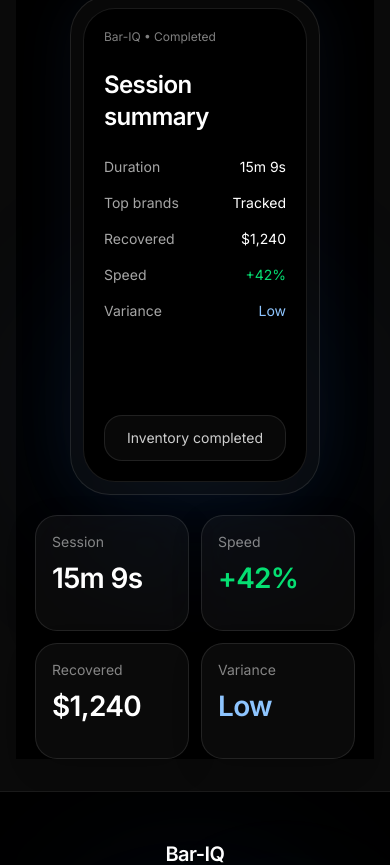
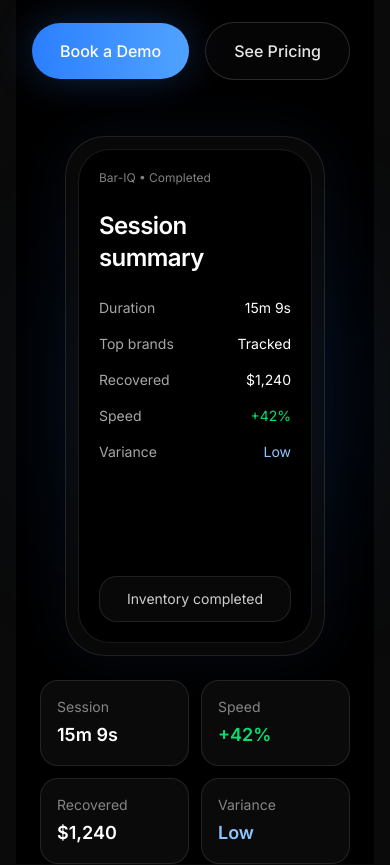
Before and after one commit to colewortman/UNO-Capstone, a Next.js app in the folder web/: page /UNO-Capstone/ in a window 390 px wide. Shown: the part 6067-6932 px from the top of the page. Built offline with nearby package versions, Linux system fonts and the light colour scheme.

Commit message:
Refactor FinalCTASection layout and styles

```diff
--- a/web/app/components/FinalCTASection.tsx
+++ b/web/app/components/FinalCTASection.tsx
@@ -1,20 +1,13 @@
-/**
- * @file FinalCTASection.tsx
- * @description Responsive final CTA section with a sleek, minimal layout,
- * subtle glass metric cards, and a centered phone composition.
- */
-
-"use client";
-
 export default function FinalCTASection() {
   return (
     <section className="bg-black text-white">
       <div className="mx-auto max-w-[1200px] px-4 sm:px-6 md:px-8 lg:px-12 xl:px-16">
         <div className="relative">
-          <div className="grid items-center gap-10 lg:grid-cols-[1fr_1fr] lg:gap-12">
+          <div className="grid items-center gap-14 lg:grid-cols-[1fr_1fr] lg:gap-16">
+
             {/* LEFT SIDE */}
             <div className="max-w-xl">
-              <h2 className="text-3xl font-semibold leading-tight tracking-tight text-white sm:text-4xl md:text-5xl">
+              <h2 className="text-4xl font-semibold leading-tight tracking-tight text-white md:text-5xl">
                 Inventory complete.
                 <br />
                 Revenue recovered.
@@ -25,17 +18,17 @@ export default function FinalCTASection() {
                 revenue between sessions.
               </p>
 
-              <div className="mt-8 flex flex-wrap items-center gap-4 sm:mt-10">
+              <div className="mt-10 flex flex-wrap items-center gap-4">
                 <a
                   href="#"
-                  className="inline-flex items-center rounded-full bg-linear-to-r from-blue-500 to-blue-400 px-5 py-3 text-sm font-medium text-white shadow-[0_0_40px_rgba(59,130,246,0.28)] transition hover:scale-[1.01] sm:px-7 sm:py-4 sm:text-base"
+                  className="inline-flex items-center rounded-full bg-linear-to-r from-blue-500 to-blue-400 px-7 py-4 text-base font-medium text-white shadow-[0_0_40px_rgba(59,130,246,0.28)] transition hover:scale-[1.01]"
                 >
                   Book a Demo
                 </a>
 
                 <a
                   href="#pricing"
-                  className="inline-flex items-center rounded-full border border-white/15 bg-white/[0.02] px-5 py-3 text-sm font-medium text-white/90 backdrop-blur-sm transition hover:border-white/30 hover:bg-white/[0.05] sm:px-7 sm:py-4 sm:text-base"
+                  className="inline-flex items-center rounded-full border border-white/15 bg-white/[0.02] px-7 py-4 text-base font-medium text-white/90 backdrop-blur-sm transition hover:border-white/30 hover:bg-white/[0.05]"
                 >
                   See Pricing
                 </a>
@@ -44,22 +37,24 @@ export default function FinalCTASection() {
 
             {/* RIGHT SIDE */}
             <div className="relative flex justify-center">
-              <div className="relative w-full max-w-[620px]">
-                {/* Desktop / Tablet */}
-                <div className="relative hidden min-h-[540px] md:block">
-                  {/* Glow */}
+              {/* added safe padding wrapper so cards NEVER touch edges */}
+              <div className="relative w-full max-w-[620px] px-2 sm:px-4">
+
+                {/* Desktop / tablet composition */}
+                <div className="relative hidden min-h-[620px] md:block">
+
                   <div className="absolute left-1/2 top-1/2 h-[360px] w-[360px] -translate-x-1/2 -translate-y-1/2 rounded-full bg-blue-500/10 blur-[100px]" />
 
                   {/* Left stat cards */}
                   <div className="absolute left-6 top-1/2 z-10 flex -translate-y-1/2 flex-col gap-4 lg:left-2">
-                    <div className="w-[140px] rounded-[24px] border border-white/10 bg-white/[0.035] px-5 py-4 shadow-[0_10px_30px_rgba(0,0,0,0.22)] backdrop-blur-xl">
+                    <div className="w-[140px] rounded-[24px] border border-white/10 bg-white/[0.04] px-5 py-4 backdrop-blur-xl shadow-[0_10px_30px_rgba(0,0,0,0.25)]">
                       <p className="text-sm text-white/50">Session</p>
                       <p className="mt-1 text-2xl font-semibold tracking-tight text-white">
                         15m 9s
                       </p>
                     </div>
 
-                    <div className="w-[140px] rounded-[24px] border border-white/10 bg-white/[0.03] px-5 py-4 opacity-85 shadow-[0_10px_30px_rgba(0,0,0,0.18)] backdrop-blur-xl">
+                    <div className="w-[140px] rounded-[24px] border border-white/10 bg-white/[0.04] px-5 py-4 backdrop-blur-xl shadow-[0_10px_30px_rgba(0,0,0,0.25)]">
                       <p className="text-sm text-white/50">Recovered</p>
                       <p className="mt-1 text-2xl font-semibold tracking-tight text-white">
                         $1,240
@@ -69,14 +64,14 @@ export default function FinalCTASection() {
 
                   {/* Right stat cards */}
                   <div className="absolute right-6 top-1/2 z-10 flex -translate-y-1/2 flex-col gap-4 lg:right-2">
-                    <div className="w-[140px] rounded-[24px] border border-white/10 bg-white/[0.035] px-5 py-4 shadow-[0_10px_30px_rgba(0,0,0,0.22)] backdrop-blur-xl">
+                    <div className="w-[140px] rounded-[24px] border border-white/10 bg-white/[0.04] px-5 py-4 text-right backdrop-blur-xl shadow-[0_10px_30px_rgba(0,0,0,0.25)]">
                       <p className="text-sm text-white/50">Speed</p>
                       <p className="mt-1 text-2xl font-semibold tracking-tight text-green-400">
                         +42%
                       </p>
                     </div>
 
-                    <div className="w-[140px] rounded-[24px] border border-white/10 bg-white/[0.03] px-5 py-4 opacity-85 shadow-[0_10px_30px_rgba(0,0,0,0.18)] backdrop-blur-xl">
+                    <div className="w-[140px] rounded-[24px] border border-white/10 bg-white/[0.04] px-5 py-4 text-right backdrop-blur-xl shadow-[0_10px_30px_rgba(0,0,0,0.25)]">
                       <p className="text-sm text-white/50">Variance</p>
                       <p className="mt-1 text-2xl font-semibold tracking-tight text-blue-300">
                         Low
@@ -85,7 +80,7 @@ export default function FinalCTASection() {
                   </div>
 
                   {/* Phone */}
-                  <div className="absolute left-1/2 top-1/2 h-[470px] w-[235px] -translate-x-1/2 -translate-y-1/2 rounded-[2.7rem] border border-white/10 bg-white/[0.03] p-3 shadow-[0_0_80px_rgba(59,130,246,0.08)]">
+                  <div className="absolute left-1/2 top-1/2 h-[540px] w-[270px] -translate-x-1/2 -translate-y-1/2 rounded-[2.7rem] border border-white/10 bg-white/[0.03] p-3 shadow-[0_0_80px_rgba(59,130,246,0.08)]">
                     <div className="flex h-full w-full flex-col rounded-[2.15rem] border border-white/10 bg-black p-6">
                       <div className="text-xs text-white/50">Bar-IQ • Completed</div>
 
@@ -131,12 +126,12 @@ export default function FinalCTASection() {
                   </div>
                 </div>
 
-                {/* Mobile layout */}
+                {/* Mobile stays untouched */}
                 <div className="md:hidden">
-                  <div className="relative mx-auto flex w-full max-w-[320px] flex-col items-center">
-                    <div className="absolute left-1/2 top-[38%] h-[260px] w-[260px] -translate-x-1/2 rounded-full bg-blue-500/10 blur-[85px]" />
+                  <div className="relative mx-auto h-[520px] w-[260px]">
+                    <div className="absolute inset-0 m-auto h-[300px] w-[300px] rounded-full bg-blue-500/10 blur-[90px]" />
 
-                    <div className="relative h-[500px] w-[250px] rounded-[2.5rem] border border-white/10 bg-white/[0.03] p-3 shadow-[0_0_60px_rgba(59,130,246,0.08)]">
+                    <div className="absolute inset-0 rounded-[2.5rem] border border-white/10 bg-white/[0.03] p-3 shadow-[0_0_60px_rgba(59,130,246,0.08)]">
                       <div className="flex h-full w-full flex-col rounded-[2rem] border border-white/10 bg-black p-5">
                         <div className="text-xs text-white/50">Bar-IQ • Completed</div>
 
@@ -180,41 +175,36 @@ export default function FinalCTASection() {
                         </div>
                       </div>
                     </div>
+                  </div>
 
-                    {/* Mobile stats below phone */}
-                    <div className="mt-5 grid w-full grid-cols-2 gap-3">
-                      <div className="min-h-[116px] rounded-[22px] border border-white/10 bg-white/[0.04] px-4 py-4 shadow-[0_10px_30px_rgba(0,0,0,0.18)] backdrop-blur-xl">
-                        <p className="text-sm text-white/50">Session</p>
-                        <p className="mt-3 text-[1.75rem] font-semibold leading-none tracking-tight text-white">
-                          15m 9s
-                        </p>
-                      </div>
+                  <div className="mt-6 grid grid-cols-2 gap-3">
+                    <div className="rounded-2xl border border-white/10 bg-white/[0.04] p-4 backdrop-blur-xl">
+                      <p className="text-sm text-white/50">Session</p>
+                      <p className="mt-1 text-lg font-semibold text-white">15m 9s</p>
+                    </div>
 
-                      <div className="min-h-[116px] rounded-[22px] border border-white/10 bg-white/[0.04] px-4 py-4 shadow-[0_10px_30px_rgba(0,0,0,0.18)] backdrop-blur-xl">
-                        <p className="text-sm text-white/50">Speed</p>
-                        <p className="mt-3 text-[1.75rem] font-semibold leading-none tracking-tight text-green-400">
-                          +42%
-                        </p>
-                      </div>
+                    <div className="rounded-2xl border border-white/10 bg-white/[0.04] p-4 backdrop-blur-xl">
+                      <p className="text-sm text-white/50">Speed</p>
+                      <p className="mt-1 text-lg font-semibold text-green-400">
+                        +42%
+                      </p>
+                    </div>
 
-                      <div className="min-h-[116px] rounded-[22px] border border-white/10 bg-white/[0.04] px-4 py-4 shadow-[0_10px_30px_rgba(0,0,0,0.18)] backdrop-blur-xl">
-                        <p className="text-sm text-white/50">Recovered</p>
-                        <p className="mt-3 text-[1.75rem] font-semibold leading-none tracking-tight text-white">
-                          $1,240
-                        </p>
-                      </div>
+                    <div className="rounded-2xl border border-white/10 bg-white/[0.04] p-4 backdrop-blur-xl">
+                      <p className="text-sm text-white/50">Recovered</p>
+                      <p className="mt-1 text-lg font-semibold text-white">$1,240</p>
+                    </div>
 
-                      <div className="min-h-[116px] rounded-[22px] border border-white/10 bg-white/[0.04] px-4 py-4 shadow-[0_10px_30px_rgba(0,0,0,0.18)] backdrop-blur-xl">
-                        <p className="text-sm text-white/50">Variance</p>
-                        <p className="mt-3 text-[1.75rem] font-semibold leading-none tracking-tight text-blue-300">
-                          Low
-                        </p>
-                      </div>
+                    <div className="rounded-2xl border border-white/10 bg-white/[0.04] p-4 backdrop-blur-xl">
+                      <p className="text-sm text-white/50">Variance</p>
+                      <p className="mt-1 text-lg font-semibold text-blue-300">Low</p>
                     </div>
                   </div>
+
                 </div>
               </div>
             </div>
+
           </div>
         </div>
       </div>
```
